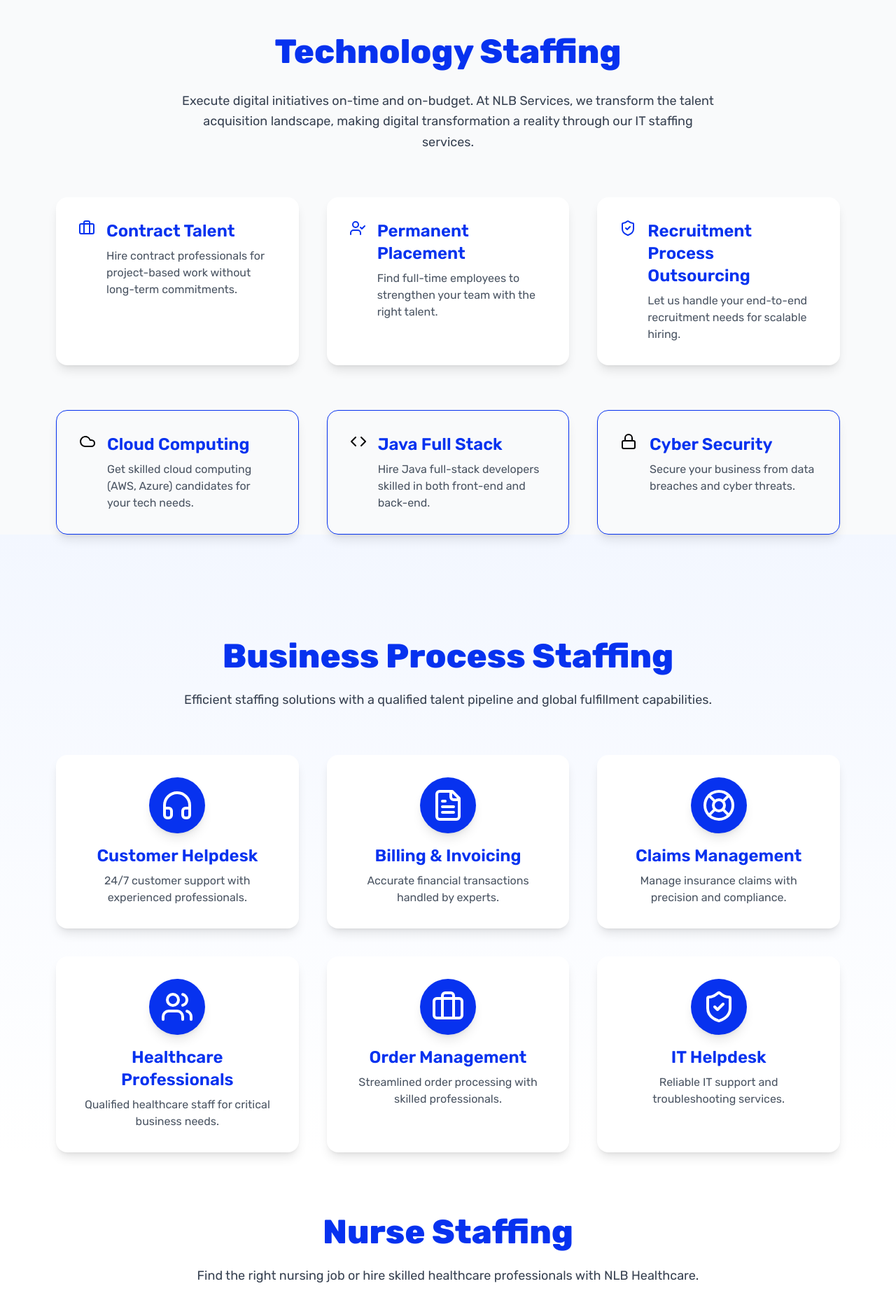
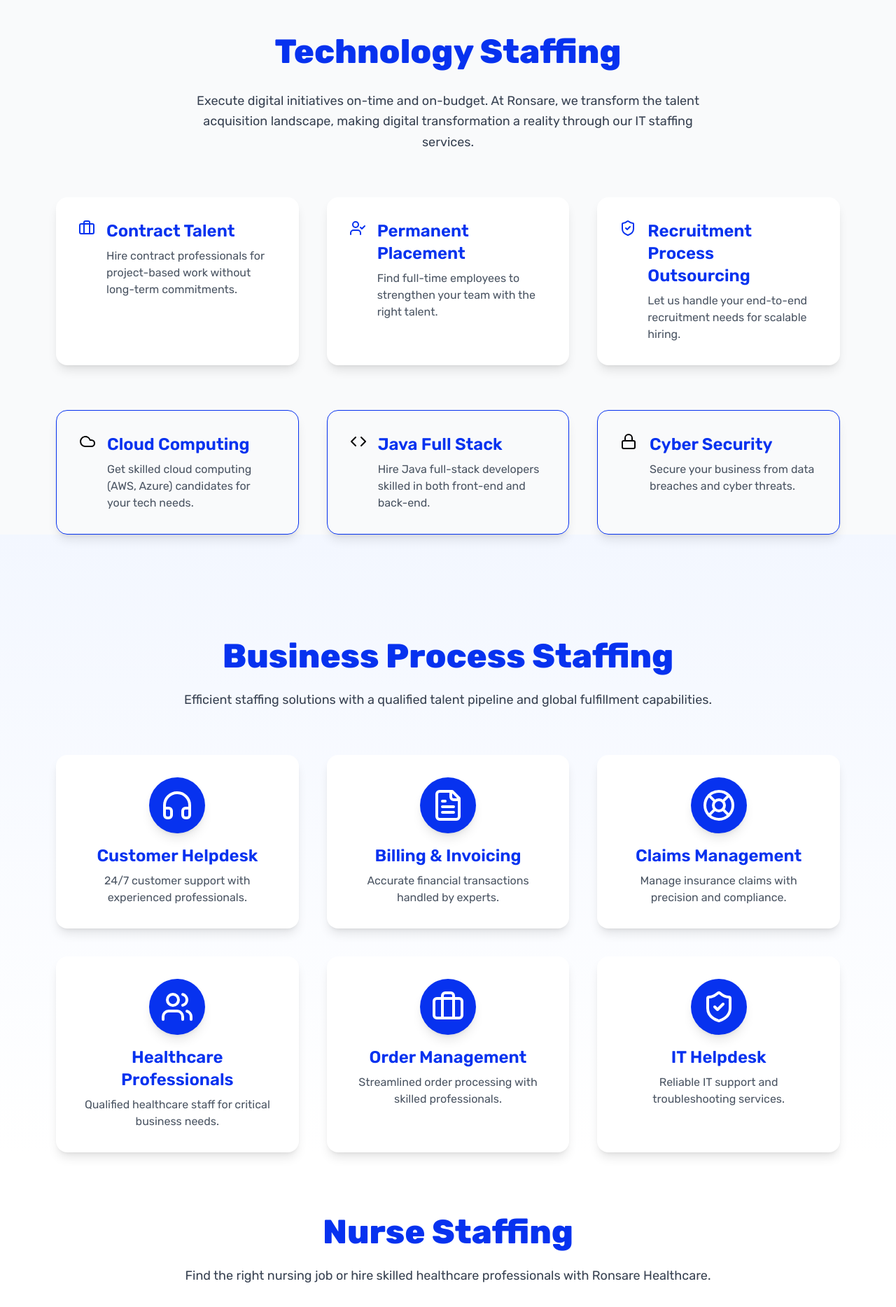
Before and after one commit to sanjayachari/ronsare, a Next.js app: page /talent-solutions in a window 1280 px wide. Shown: the part 120-1988 px from the top of the page at 70% size. Built offline with nearby package versions, Linux system fonts and the light colour scheme.

Commit message:
update of key words

```diff
--- a/app/components/lifeScience/LifeScience.jsx
+++ b/app/components/lifeScience/LifeScience.jsx
@@ -42,7 +42,7 @@
       <div className="w-full py-20 px-4 sm:px-6 md:px-12 lg:px-20 text-center">
         <h1 className="text-5xl font-extrabold text-[#0732EF] mb-6">Enabling Enterprises that Bring Sciences to Life</h1>
         <p className="text-lg text-gray-700 max-w-3xl mx-auto leading-relaxed">
-          NLB Life Sciences helps you navigate operational, regulatory, and technological challenges with a digital-first approach, delivering value across the drug lifecycle.
+          Ronsare Life Sciences helps you navigate operational, regulatory, and technological challenges with a digital-first approach, delivering value across the drug lifecycle.
         </p>
       </div>
 
--- a/app/components/talentSolutions/NurseStaffing.jsx
+++ b/app/components/talentSolutions/NurseStaffing.jsx
@@ -22,7 +22,7 @@
     <div className="relative my-[60px] md:mt-[90px] w-full flex flex-col items-center px-4 sm:px-6 md:px-12 xl:px-10 xxl:px-20 max-w-screen-xxxl mx-auto">
       <h1 className="text-5xl font-extrabold text-[#0732EF] text-center mb-6">Nurse Staffing</h1>
       <p className="text-lg text-gray-700 text-center max-w-3xl leading-relaxed">
-        Find the right nursing job or hire skilled healthcare professionals with NLB Healthcare.
+        Find the right nursing job or hire skilled healthcare professionals with Ronsare Healthcare.
       </p>
 
       <div className="mt-8 flex space-x-4">
--- a/app/components/talentSolutions/TechStaffing.jsx
+++ b/app/components/talentSolutions/TechStaffing.jsx
@@ -8,7 +8,7 @@
     <div className="pt-20 mt-[60px] md:mt-[90px] w-full flex flex-col items-center px-4 sm:px-6 md:px-12 xl:px-10 xxl:px-20 max-w-screen-xxxl mx-auto">
       <h1 className="text-5xl font-extrabold text-[#0732EF] text-center mb-8">Technology Staffing</h1>
       <p className="text-lg text-gray-700 text-center max-w-3xl leading-relaxed">
-        Execute digital initiatives on-time and on-budget. At NLB Services, we transform the talent acquisition landscape, making digital transformation a reality through our IT staffing services.
+        Execute digital initiatives on-time and on-budget. At Ronsare, we transform the talent acquisition landscape, making digital transformation a reality through our IT staffing services.
       </p>
       <div className="mt-16 grid grid-cols-1 md:grid-cols-2 xl:grid-cols-3 gap-10">
         {[
--- a/components/ui/supplyChain/SupplyChain.jsx
+++ b/components/ui/supplyChain/SupplyChain.jsx
@@ -37,12 +37,12 @@
     successStories: [
       {
         title: "Tech Conglomerate Saves $2.5M",
-        desc: "With NLB’s ‘Talent Community’.",
+        desc: "With Ronsares ‘Talent Community’.",
         image: "/g1.jpg",
       },
       {
         title: "Global Electronics Manufacturer Saves $1.2M",
-        desc: "With NLB’s Advanced Analytics Solutions.",
+        desc: "With Ronsares Advanced Analytics Solutions.",
         image: "/g9.jpg",
       },
     ],
@@ -56,7 +56,7 @@
         <div className="w-full bg-gradient-to-br py-20 px-4 sm:px-6 md:px-12 lg:px-20 text-center">
           <h1 className="text-5xl font-extrabold text-[#0732EF] mb-6">Supply Chain & Logistics</h1>
           <p className="text-lg text-[#0732EF] max-w-3xl mx-auto leading-relaxed">
-            At NLB Services, we help global enterprises create scalable and connected digital supply networks to drive resilience, agility, and predictability across the value chain.
+            At Ronsare, we help global enterprises create scalable and connected digital supply networks to drive resilience, agility, and predictability across the value chain.
           </p>
         </div>
 
```
